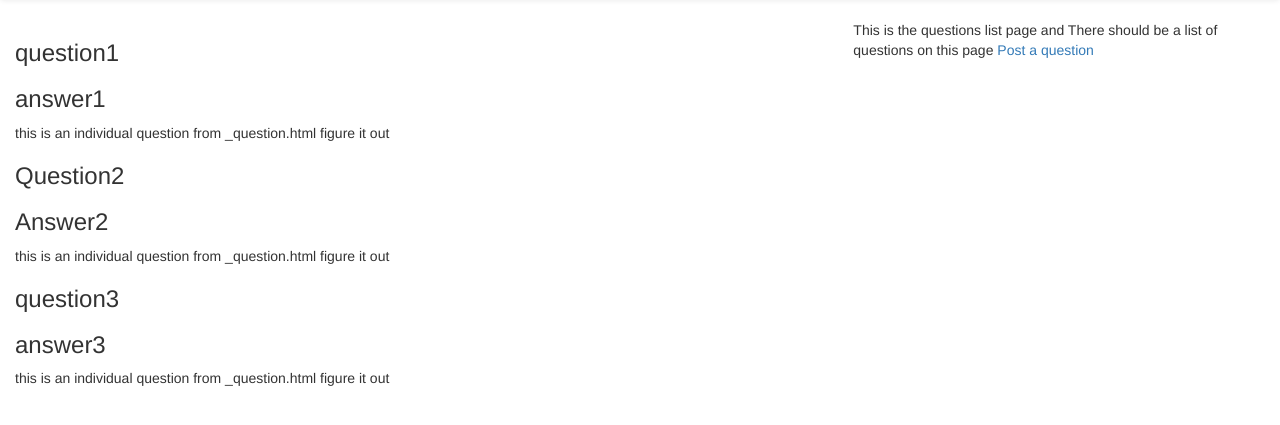
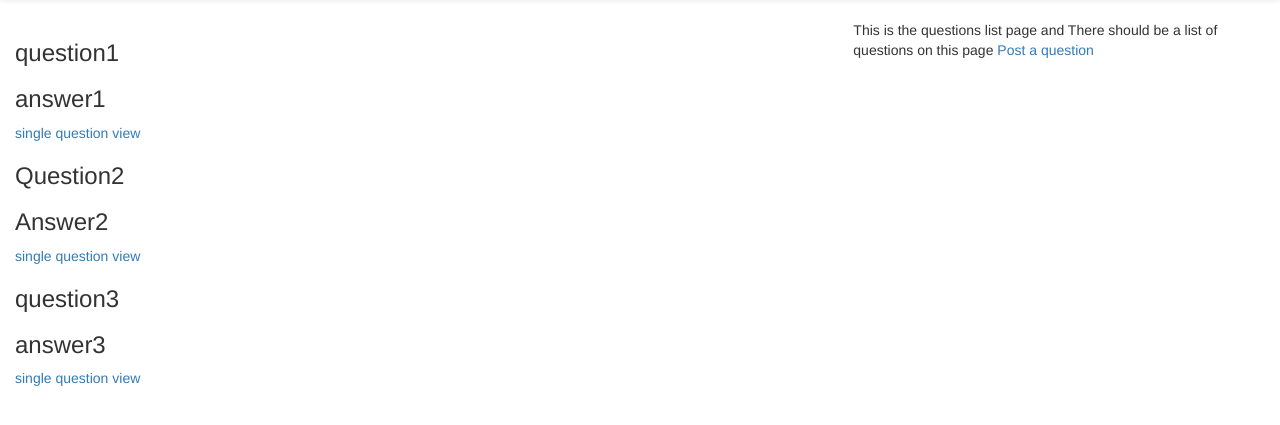
Before and after one commit to maltezc/BoilerPlateDjango, a Django app: a page that uses questions/templates/questions/_question.html in a window 1280 px wide. Shown: the part 52-477 px from the top of the page. Run offline with Django 3.2, Linux system fonts and the light colour scheme; data comes from the database, SQL or seed files in the repository; both versions use the stored data as it was after the commit; some libraries are stand-ins or nearby versions.

Commit message:
detail views finally working

```diff
--- a/questions/templates/questions/_question.html
+++ b/questions/templates/questions/_question.html
@@ -5,4 +5,4 @@
 <h3>{{ question.question_html|safe }}</h3>
 <h3>{{ question.answer_html|safe }}</h3>
 
-this is an individual question from _question.html figure it out
+<a href="{% url 'questions:single' pk=question.pk %}"> single question view</a></a>
--- a/questions/templates/questions/question_list.html
+++ b/questions/templates/questions/question_list.html
@@ -4,6 +4,7 @@
 <div class="col-md-8">
 	{% for question in question_list %}
         {% include "questions/_question.html" %}
+
 	{% endfor %}
 </div>
 
--- a/questions/urls.py
+++ b/questions/urls.py
@@ -7,7 +7,8 @@ urlpatterns = [
     url(r'^questionslist/$', views.QuestionList.as_view(), name='all'),
     url(r'new/$', views.CreateQuestion.as_view(), name='create'),
     # url(r'by/(?P<username>[-\w]+)/$', views.UserQuestions.as_view(), name="for_user"),
-    url(r'by/(?P<username>[-\w]+)/(?P<pk>\d+)/$', views.QuestionDetail.as_view(), name="single"),
+    # url(r'by/(?P<username>[-\w]+)/(?P<pk>\d+)/$', views.QuestionDetail.as_view(), name="single"),
+    url(r'questiondetail/(?P<pk>\d+)/$', views.QuestionDetail.as_view(), name='single'),
     # url(r'delete/(?P<pk>\d+)/$', views.DeleteQuestion.as_view(), name='delete'),
 
 ]
--- a/questions/views.py
+++ b/questions/views.py
@@ -37,6 +37,7 @@ class CreateQuestion(generic.CreateView):
 class QuestionDetail(generic.DetailView):
     model = models.Question
     # template_name = 'questions/question_detail.html'
+    success_url = reverse_lazy('questions:single')
 
 class QuestionDelete(generic.DeleteView):
     model = models.Question
```
Also changed, not shown: db.sqlite3.
